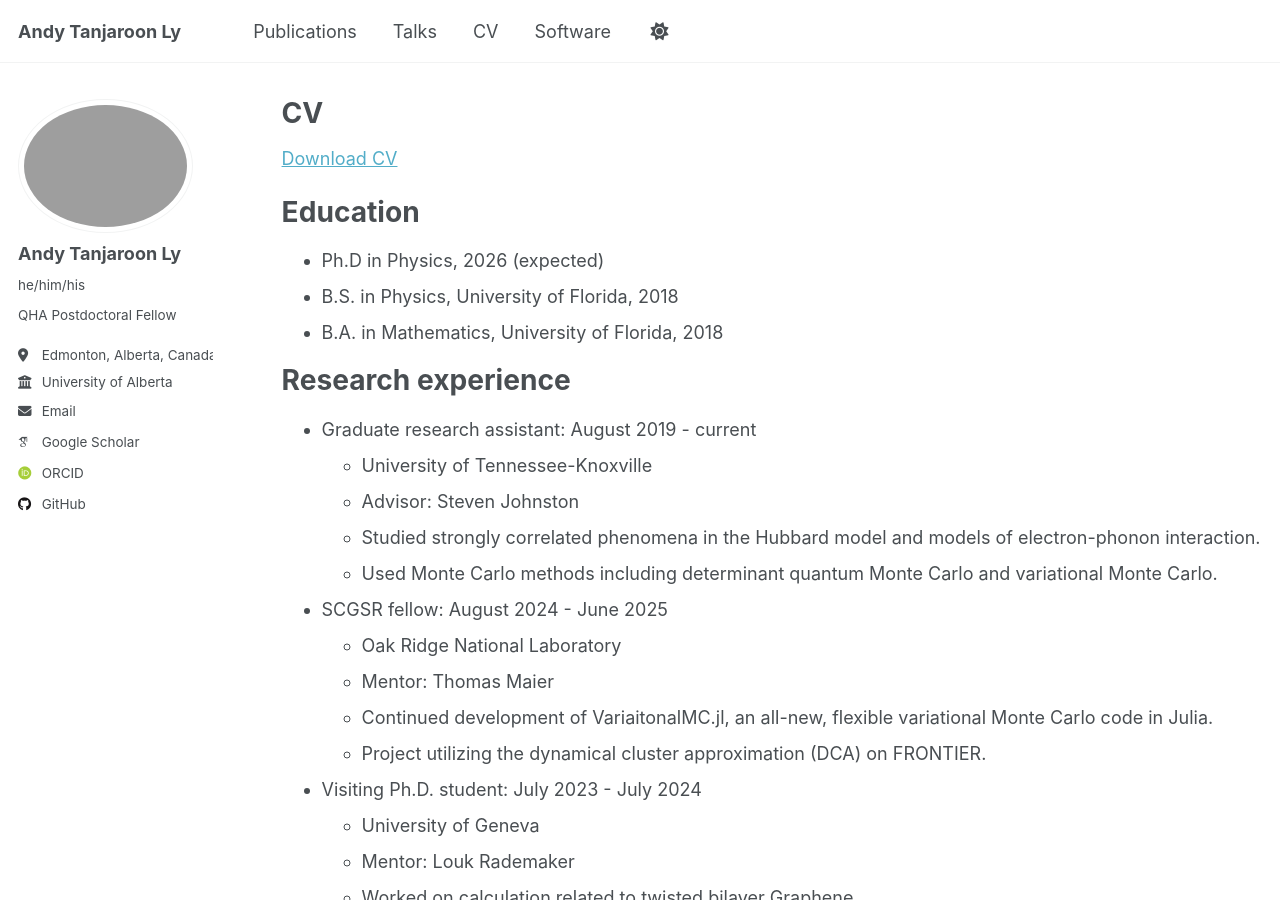
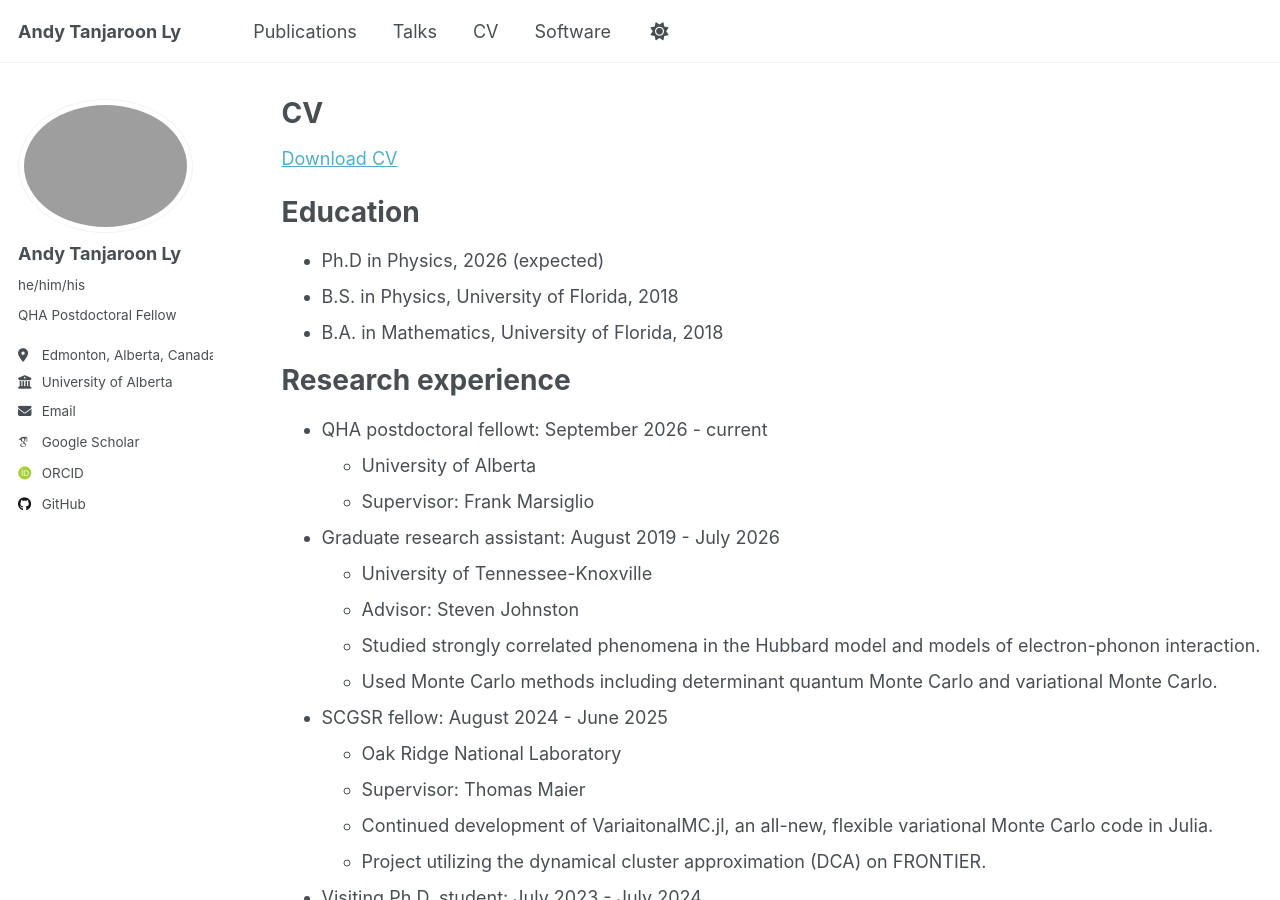
Before and after one commit to atanjaro/atanjaro.github.io, a Jekyll site: the page built from _pages/cv.md, in a window 1280 px wide and 900 px high. Built offline with Jekyll 4.4.1, drawn with Linux system fonts in a browser that asks for light colours; some web fonts are replaced; a script that is not in the unit is left out.

Commit message:
Update cv.md

```diff
--- a/_pages/cv.md
+++ b/_pages/cv.md
@@ -19,7 +19,11 @@ Education
 
 Research experience
 ======
-* Graduate research assistant: August 2019 - current
+* QHA postdoctoral fellowt: September 2026 - current
+  * University of Alberta
+  * Supervisor: Frank Marsiglio
+
+* Graduate research assistant: August 2019 - July 2026
   * University of Tennessee-Knoxville
   * Advisor: Steven Johnston
   * Studied strongly correlated phenomena in the Hubbard model and models of electron-phonon interaction.
@@ -27,7 +31,7 @@ Research experience
 
 * SCGSR fellow: August 2024 - June 2025
   * Oak Ridge National Laboratory
-  * Mentor: Thomas Maier
+  * Supervisor: Thomas Maier
   * Continued development of VariaitonalMC.jl, an all-new, flexible variational Monte Carlo code in Julia.
   * Project utilizing the dynamical cluster approximation (DCA) on FRONTIER.
 
```
